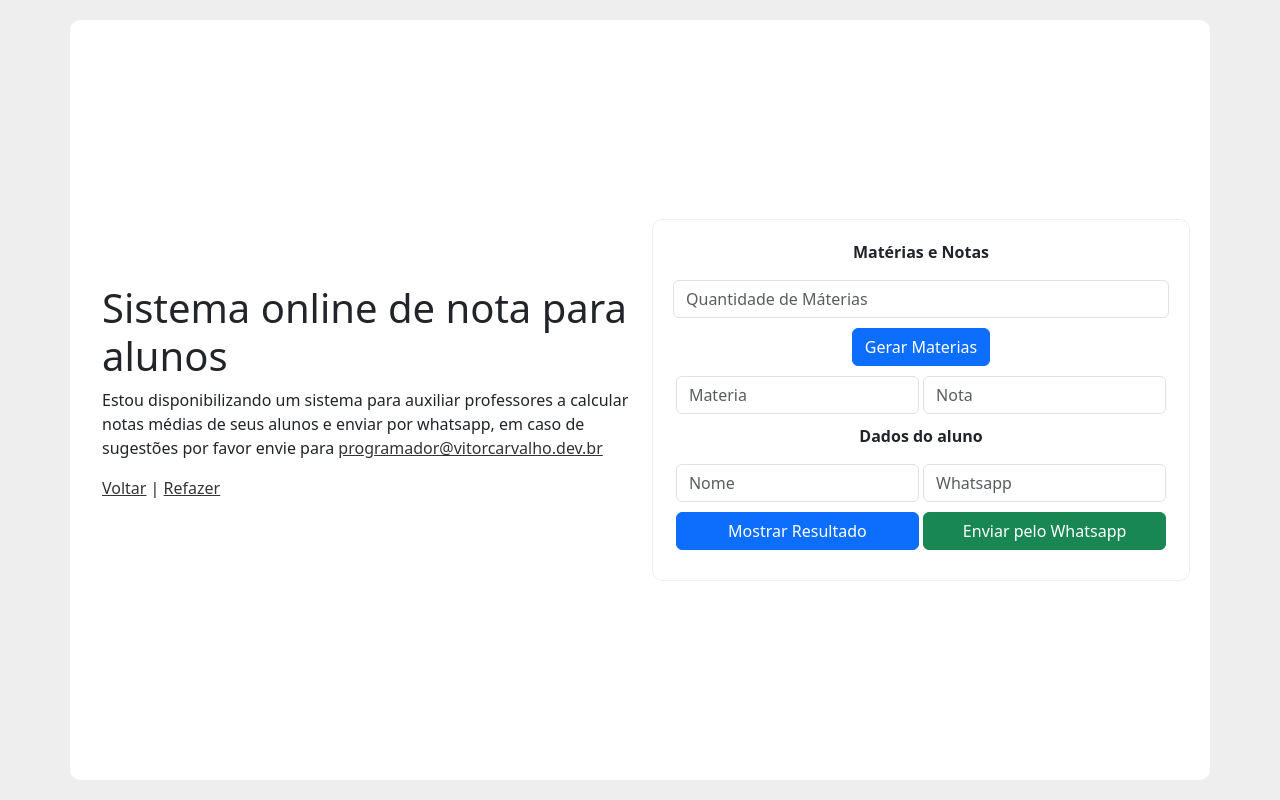
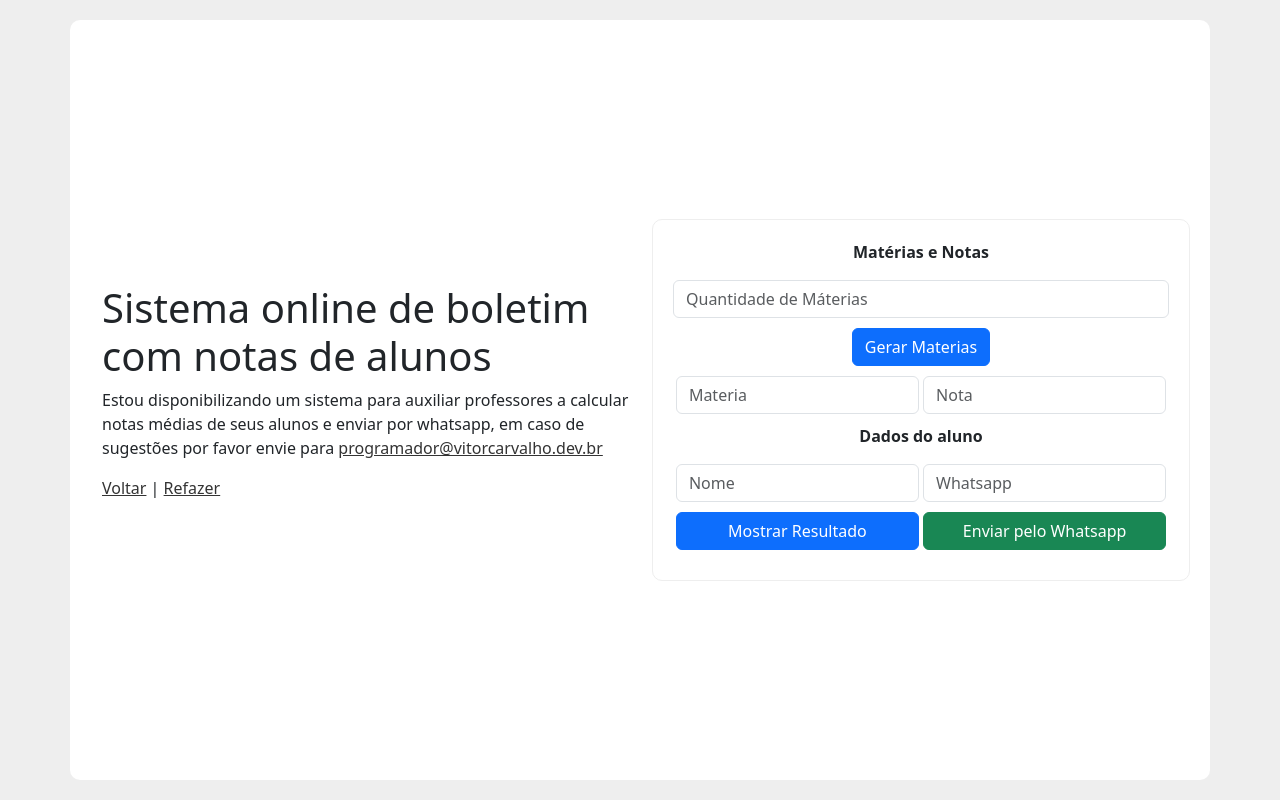
Before and after one commit to vitorcarvdev/Exercicios-PHP, a PHP site: page /sistema-notas-aluno.php?qntmater=1 in a window 1280 px wide. Run offline with PHP 8.4, Linux system fonts and the light colour scheme.

Commit message:
Update sistema-notas-aluno.php

```diff
--- a/sistema-notas-aluno.php
+++ b/sistema-notas-aluno.php
@@ -2,7 +2,7 @@
 <html lang="pt-br">
 <head>
 <?php include("head.php"); ?>
-<title>Sistema online de nota para alunos</title>
+<title>Sistema online de boletim com notas de alunos</title>
 <meta name="keywords" content="sistema para professores, calculo de nota média para alunos, sistema de notas com envio pelo Whatsapp, media de notas pelo whatsapp, sistema online de nota">
 </head>
 <body>
@@ -10,7 +10,7 @@
 <div id="conteudo"class="container row align-items-center">
 
     <div class="col">
-        <h1>Sistema online de nota para alunos</h1>
+        <h1>Sistema online de boletim com notas de alunos</h1>
         <p>Estou disponibilizando um sistema para auxiliar professores a calcular notas médias de seus alunos e enviar por whatsapp, em caso de sugestões por favor envie para <a href="mailto:programador@vitorcarvalho.dev.br">programador@vitorcarvalho.dev.br</a><br/></p>
         <p><a href="index.php">Voltar</a> | <a href="sistema-notas-aluno.php">Refazer</a></p>
     </div>
@@ -18,35 +18,24 @@
     <!--
     ## Veja como funciona ##
 
+    O professor escolhe quantas materias estão sendo avaliadas ex: (portugues, matematica, historia) 3
+
+    Escreve o nome das materias seguido da nota do aluno, o sistema fará uma média de todos e enviará o resultado para aluno via whatsapp em uma mensagem como esta:
+
+    Olá aluno: $nomedoaluno
+
+    Este é o resultado do seu boletim:
+
+    Portugues: 8,7
+    Matematica: 8,7
+    historia: 8,7
+
+    Nota média: 8,7
+
+    Parabéns pelo resultado continue assim
+    Atenciosamente: Professor XX
 
     -->
-
-    <?php
-    /*
-    $MTdaArea = $_POST['MTdaarea'] ?? null;
-    $vrdaLata = $_POST['vrdalata'] ?? null;
-    $ltdaLata = $_POST['ltdalata'] ?? null;
-    $quantdeDemao = $_POST['quantdemao'];
-
-    $PorcErro = 10; // acrescimo de (10%) de tinta
-
-    if($MTdaArea == 0.0){
-        $ltdaLata = 0;
-        $QuantLatas = 0;
-
-    } else{
-        $QuantLatas = $MTdaArea/$ltdaLata;
-        $QuantLatas10 = $QuantLatas+($QuantLatas / 100 * $PorcErro.'%');
-        $NumLatasFinal = (int)$QuantLatas10;
-        $quantdeDemao = (int)$quantdeDemao;
-
-        $valorTotal = $NumLatasFinal*$vrdaLata;
-        $valorTotalComDemaos = $valorTotal*$quantdeDemao;
-        $valorTotalComDemaos = number_format($valorTotalComDemaos, 2, ',', '.');
-        #echo $valorTotalComDemaos;
-    }
-    */
-    ?>
 
     <div class="col row">
 
@@ -95,9 +84,7 @@
 
             <div id="faixa-resultado"  style="text-align:center;">
                 <?php
-
-
-
+                    // resultado do boletim aparecerá aqui
                 ?>
             </div>
 
```
